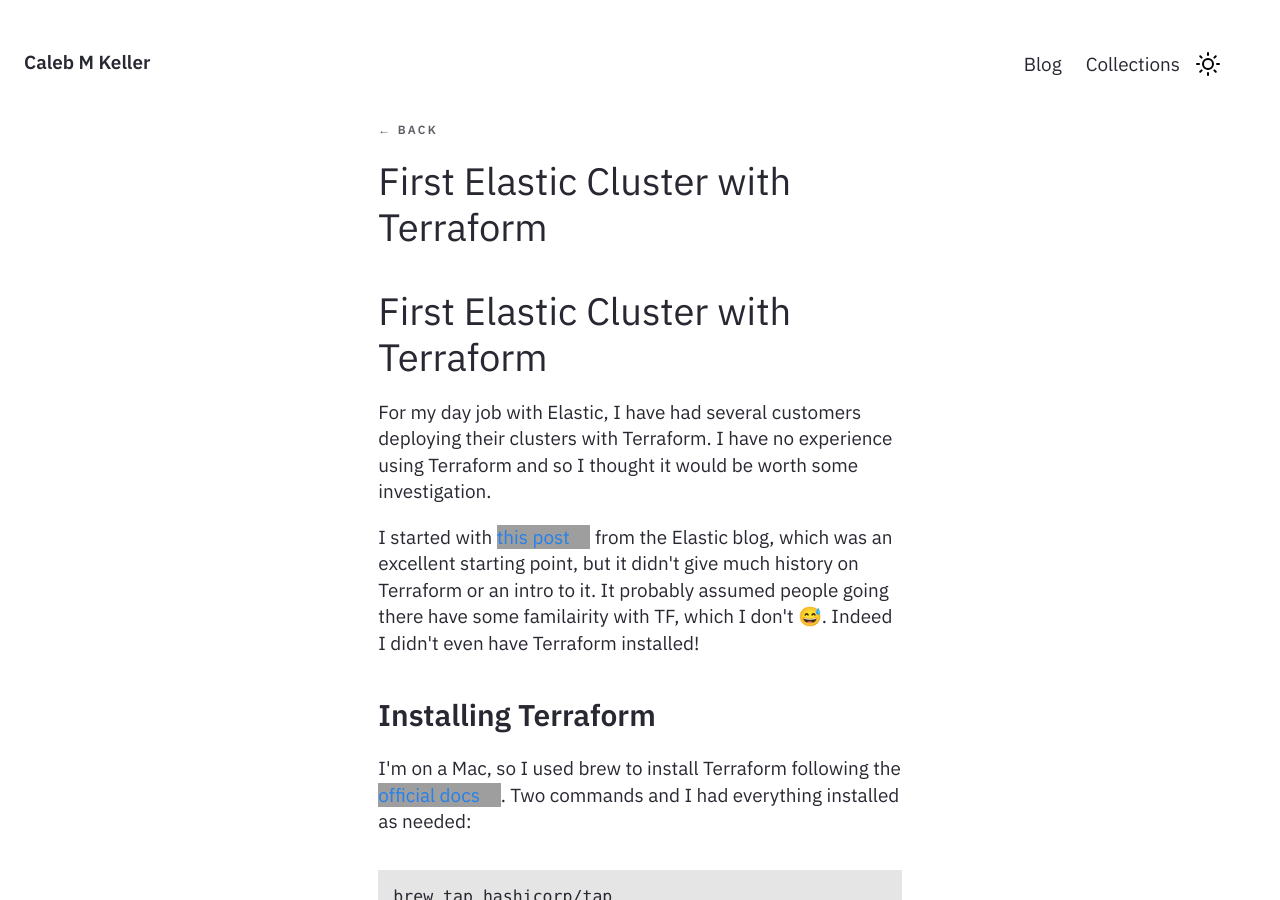
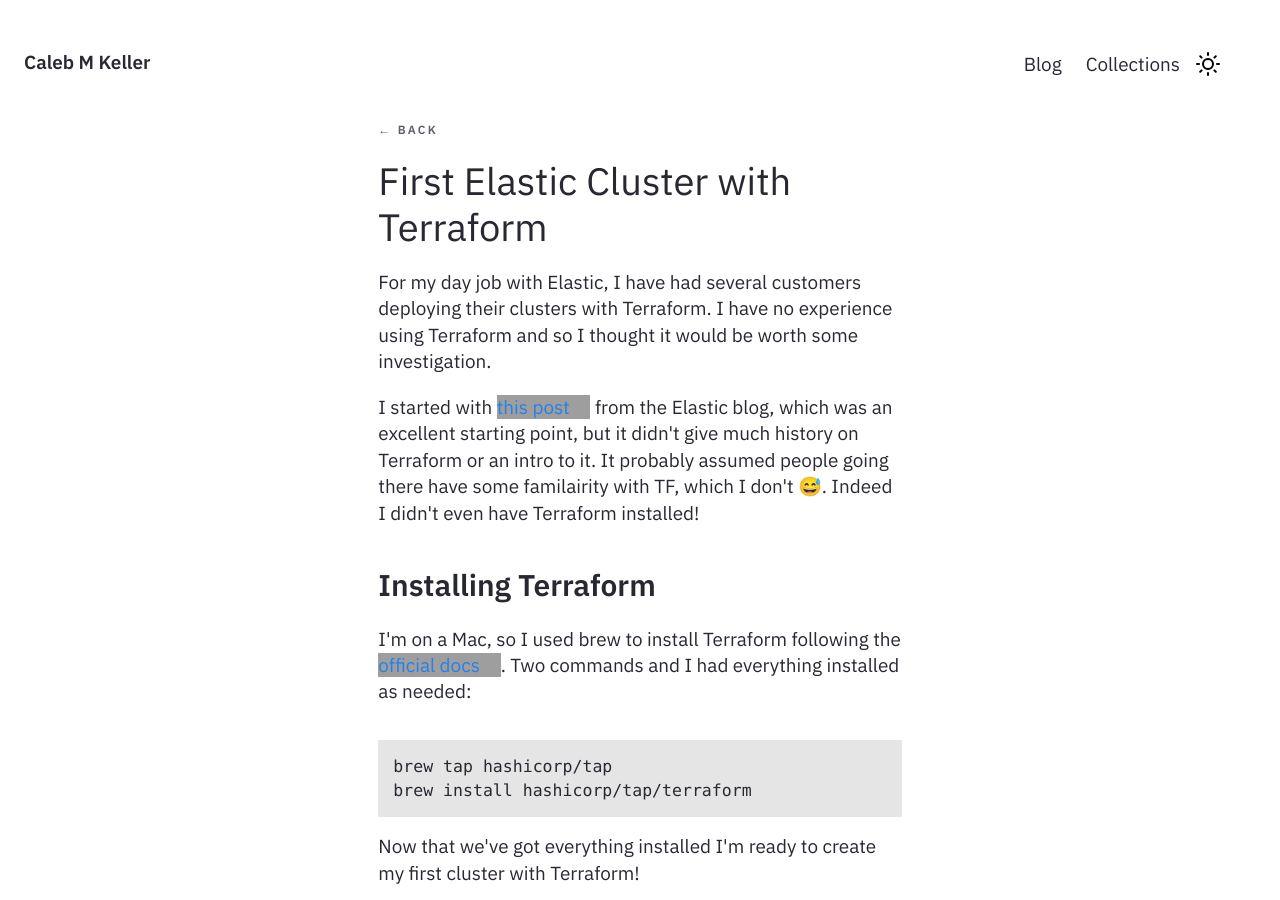
Before and after one commit to wrathagom/wrathagom.github.io, a Jekyll site: the page built from _notes/Public/First Elastic Cluster with Terraform.md, in a window 1280 px wide and 900 px high. Built offline with Jekyll 4.4.1, drawn with Linux system fonts in a browser that asks for light colours; grey boxes are pictures that could not be loaded.

Commit message:
Figuring it out

````diff
--- a/_notes/Public/First Elastic Cluster with Terraform.md
+++ b/_notes/Public/First Elastic Cluster with Terraform.md
@@ -3,8 +3,6 @@
 feed: show
 date : 12-11-2022
 ---
-
-# First Elastic Cluster with Terraform
 
 For my day job with Elastic, I have had several customers deploying their clusters with Terraform. I have no experience using Terraform and so I thought it would be worth some investigation.
 
@@ -14,7 +12,7 @@
 
 I'm on a Mac, so I used brew to install Terraform following the [official docs](https://developer.hashicorp.com/terraform/downloads). Two commands and I had everything installed as needed:
 
-```bash
+```shell
 brew tap hashicorp/tap
 brew install hashicorp/tap/terraform
 ```
````
